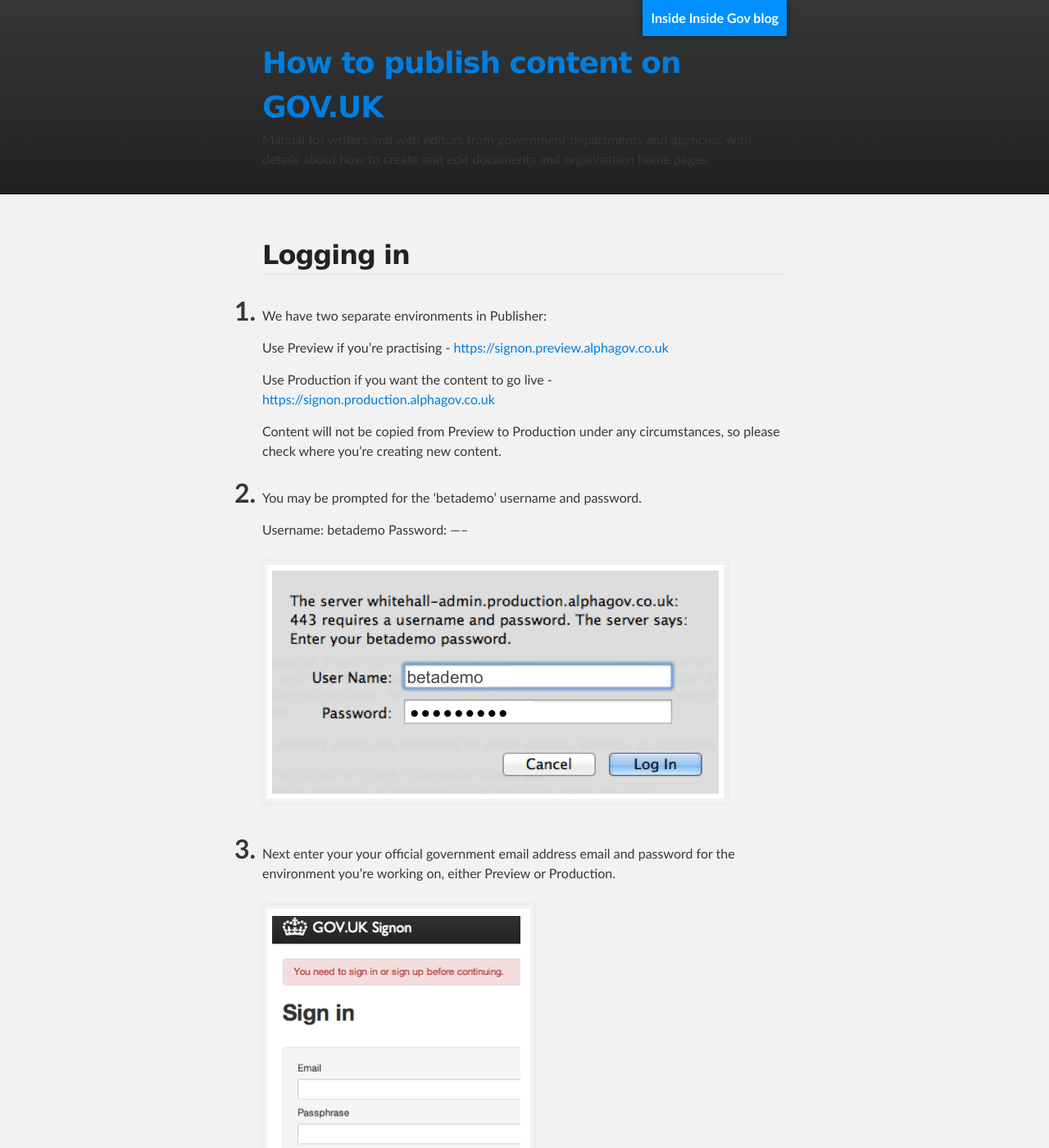
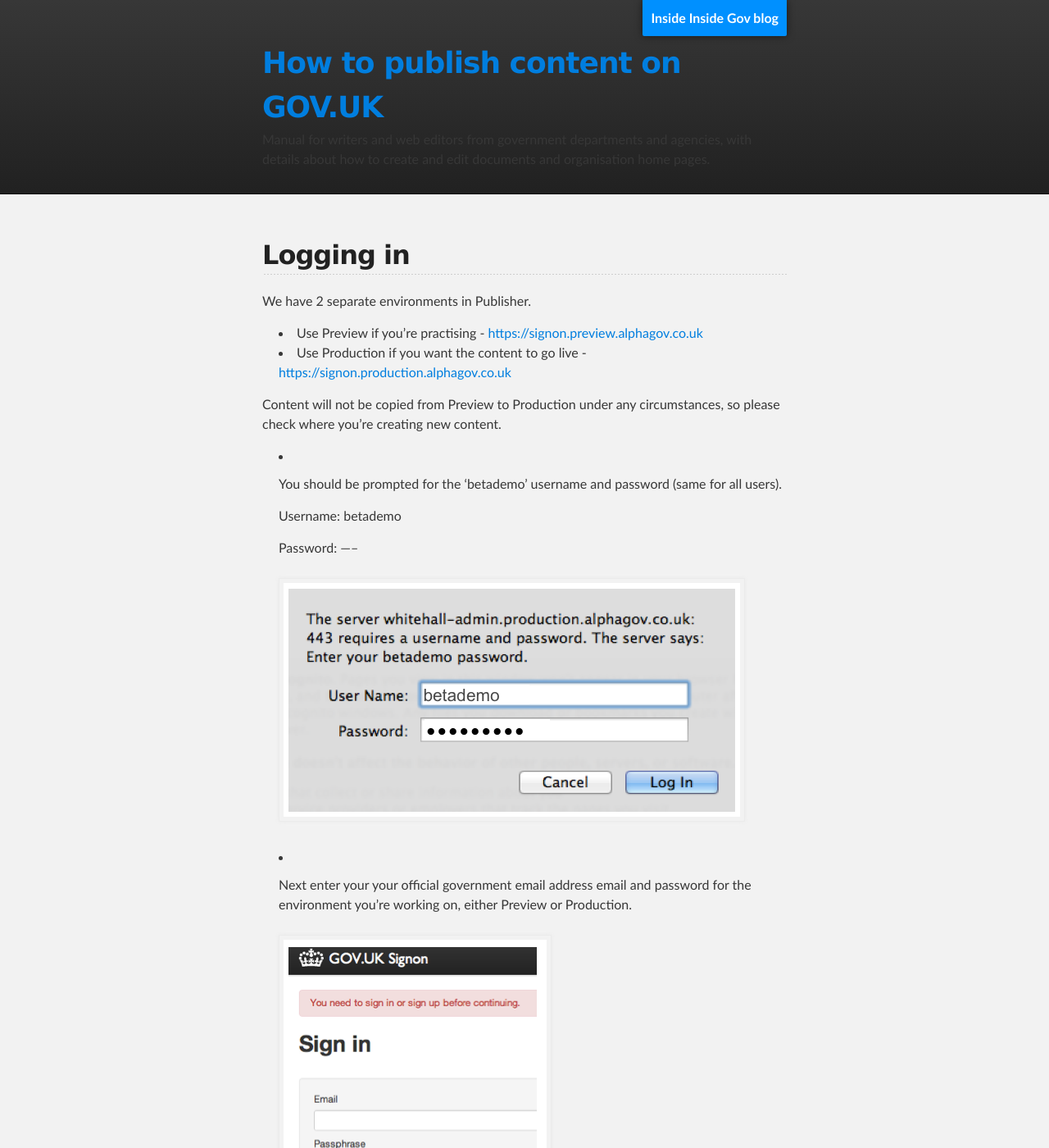
Before and after one commit to alphagov/inside-government-admin-guide, a Jekyll site: the page built from your-account/logging-in.md, in a window 1280 px wide and 1400 px high. Shown: the whole window at 82% size. Built offline with Jekyll 4.4.1, drawn with Linux system fonts in a browser that asks for light colours; some of the changed text lies outside the part shown.

Commit message:
Update logging-in.md
Updated to include 'Dashboard'

```diff
--- a/your-account/logging-in.md
+++ b/your-account/logging-in.md
@@ -6,25 +6,23 @@
 ## Logging in
 
 
-1. We have two separate environments in Publisher:
+We have 2 separate environments in Publisher.
 
-   Use Preview if you're practising - [https://signon.preview.alphagov.co.uk](https://signon.preview.alphagov.co.uk)
+* Use Preview if you're practising - [https://signon.preview.alphagov.co.uk](https://signon.preview.alphagov.co.uk)
+* Use Production if you want the content to go live - [https://signon.production.alphagov.co.uk](https://signon.production.alphagov.co.uk)
 
-   Use Production if you want the content to go live - [https://signon.production.alphagov.co.uk](https://signon.production.alphagov.co.uk)
+Content will not be copied from Preview to Production under any circumstances, so please check where you’re creating new content.
 
-   Content will not be copied from Preview to Production under any circumstances, so please check where you’re creating new content.
-
-2. You may be prompted for the ‘betademo’ username and password.
+* You should be prompted for the ‘betademo’ username and password (same for all users).
 
    Username: betademo
+
    Password: -----
 
    ![Get an account 5](get-an-account-5.png)
 
-3. Next enter your your official government email address email and password for the environment you’re working on, either Preview or Production.
+* Next enter your your official government email address email and password for the environment you’re working on, either Preview or Production.
 
    ![Logging in 1](logging-in.png)
 
-4. Scroll down to the foot of the page and click on the 'Whitehall' link.
-
-	![Get an account 4](get-an-account-4.png)
+* Click on 'Dashboard' to access the most useful content for your account.
```
